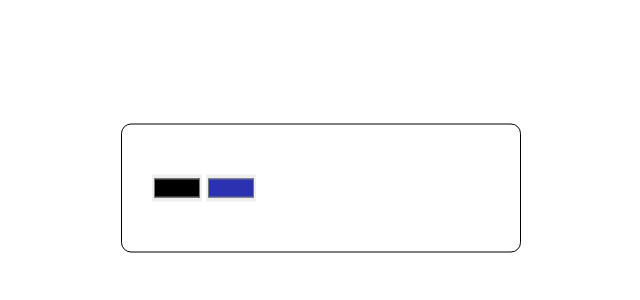
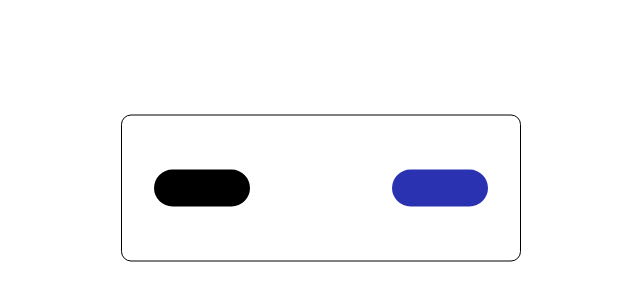
Before and after one commit to jahallb1/gradient-generator, a plain HTML site: page index.html in a window 1280 px wide. Shown: the part 212-512 px from the top of the page, without its empty margins (319-959 px from the left). Drawn offline with Linux system fonts and the light colour scheme.

Commit message:
styles for color inputs

```diff
--- a/style.css
+++ b/style.css
@@ -23,3 +23,23 @@ body {
   left: 50%;
   border-radius: 10px;
 }
+.container *:not(i) {
+  font-family: "Rubik", sans-serif;
+}
+.colors {
+  width: 100%;
+  display: flex;
+  justify-content: space-between;
+}
+
+input[type="color"] {
+  -webkit-appearance: none;
+  background-color: transparent;
+  width: 100px;
+  height: 45px;
+  cursor: pointer;
+}
+input[type="color"]::-webkit-color-swatch {
+  border-radius: 20px;
+  border: none;
+}
```
Lines whose indentation alone changed are shown as unchanged.
